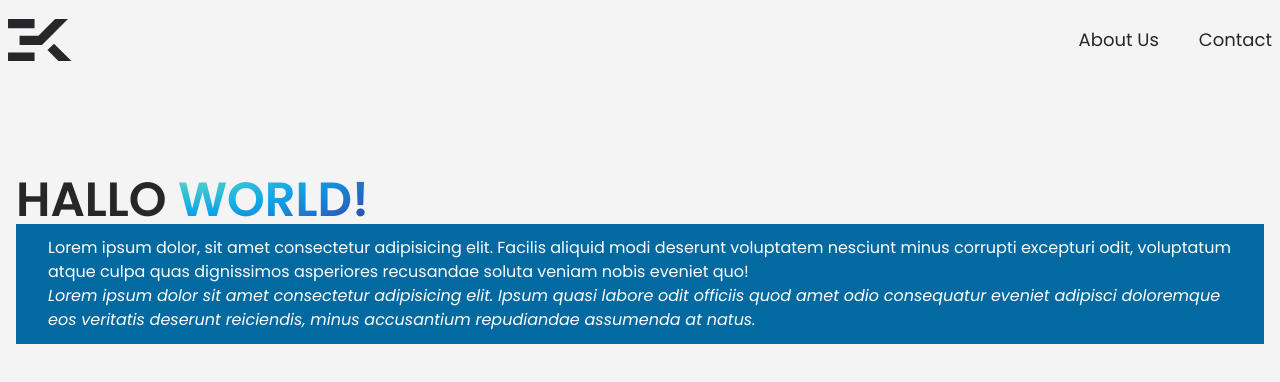
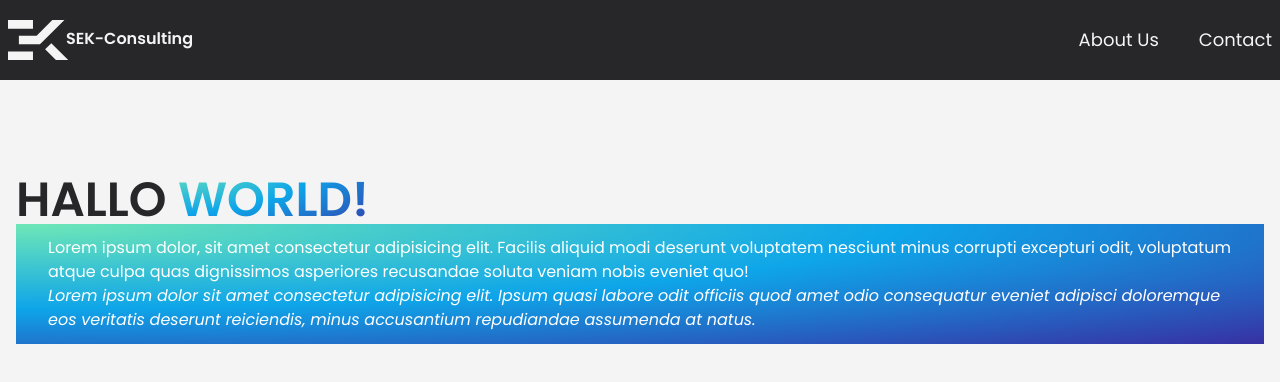
Before and after one commit to sek-consulting/sek-portfolio, an Astro site: page / in a window 1280 px wide. Built offline with nearby package versions, Linux system fonts and the light colour scheme; Astro itself is replaced by a stand-in of ours.

Commit message:
added name to logo

```diff
--- a/src/components/Navbar.svelte
+++ b/src/components/Navbar.svelte
@@ -8,7 +8,7 @@
 </script>
 
 <header
-  class="absolute top-0 z-20 w-full bg-zinc-100 text-zinc-800 dark:bg-zinc-800 dark:text-zinc-100"
+  class="absolute top-0 z-20 w-full bg-zinc-800 text-zinc-100 dark:bg-zinc-100 dark:text-zinc-800"
 >
   <nav
     class="container mx-auto py-4 px-6 md:flex md:h-20 md:items-center md:justify-between md:p-2"
@@ -17,12 +17,18 @@
       <a href="#/">
         <svg
           xmlns="http://www.w3.org/2000/svg"
-          viewBox="0 0 752 500"
-          class="w-16 fill-current"
+          viewBox="0 0 200 40"
+          class="h-10 fill-current"
         >
           <path
-            d="M.3.3h311.535v108.24H.3V.3Zm0 392.055v107.641h311.535V392.355H.3Zm135.47-87.75V196.381h221.613L553.425.3h150.982L399.431 304.605H135.77Zm328.098 60.976 76.997-75.731 211.132 210.146H598.698l-134.83-134.415Z"
+            d="M0 0h24.971v8.644H0V0Zm0 31.388v8.611h24.971v-8.611H0Zm10.872-7.02V15.71h17.747L44.318 0h12.091L31.986 24.368H10.872Zm26.274 4.878 6.166-6.12L60.22 39.999H47.944L37.146 29.246Z"
           />
+          <text
+            font-family="Poppins"
+            font-weight="bold"
+            transform="matrix(.08008 0 0 .08 57.895 23.883)"
+            font-size="200">SEK-Consulting</text
+          >
         </svg>
       </a>
       <button class="flex md:hidden" on:click={() => (showMenu = !showMenu)}>
--- a/src/pages/index.astro
+++ b/src/pages/index.astro
@@ -8,7 +8,7 @@ import BaseLayout from "../layouts/BaseLayout.astro";
       HALLO <span class="text-color-gradient">WORLD!</span>
     </h1>
     <div
-      class="bg-sky-700 px-4 py-2 text-white hover:bg-sky-800 sm:px-8 sm:py-3"
+      class="bg-color-gradient bg-sky-700 px-4 py-2 text-white hover:bg-sky-800 sm:px-8 sm:py-3"
     >
       <p>
         Lorem ipsum dolor, sit amet consectetur adipisicing elit. Facilis
```
